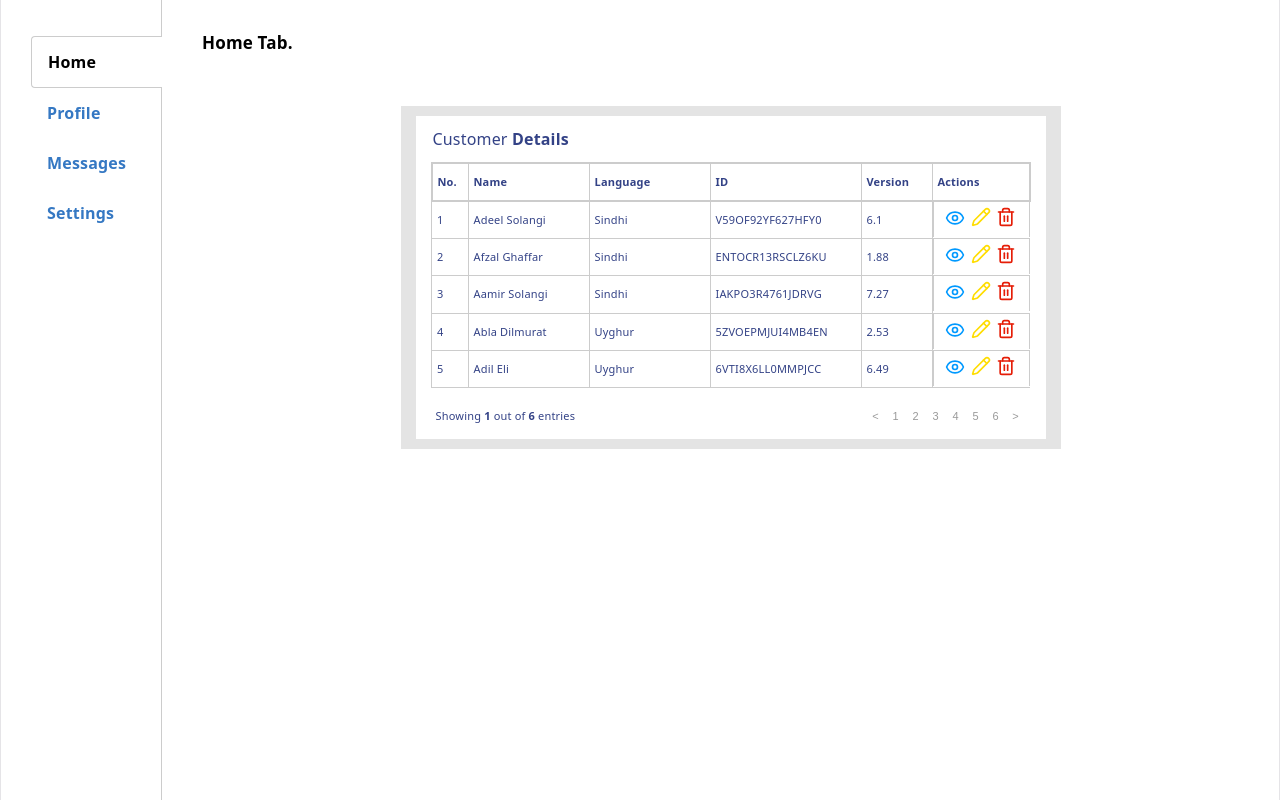
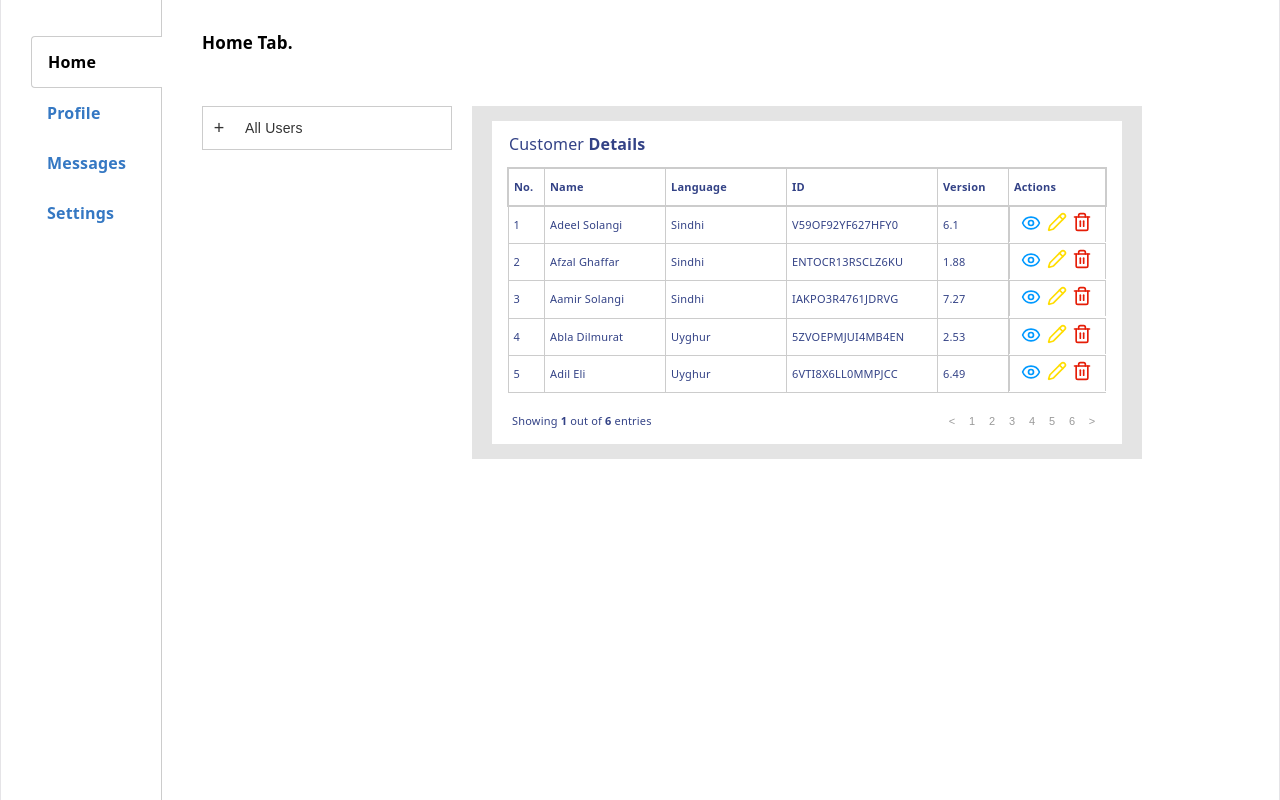
Before and after one commit to FatimahZahra30/edesk-task, a React (Vite) app in the folder my-react-app/: page / in a window 1280 px wide. Built offline with nearby package versions, Linux system fonts and the light colour scheme.

Commit message:
Add tree structure

```diff
--- a/my-react-app/src/components/DataTable.css
+++ b/my-react-app/src/components/DataTable.css
@@ -3,7 +3,7 @@
     width: 640px;
     max-width: 100%;
     background-color: rgb(228, 228, 228);
-    padding: 10px;
+    padding: 15px;
 }
 
 .table-container {
--- a/my-react-app/src/components/TabNavigation.css
+++ b/my-react-app/src/components/TabNavigation.css
@@ -54,3 +54,20 @@
   font-size: 17px;
   color: black;
 }
+
+.home-panel {
+    display: flex;
+    align-items: flex-start;
+    gap: 20px;
+    width: 100%;
+    min-width: 0;
+}
+
+.tree-section {
+    flex: 0 1 250px;
+    width: 250px;
+    min-width: 180px;
+    max-width: 250px;
+    min-height: 0;
+    box-sizing: border-box;
+}
--- a/my-react-app/src/components/TabNavigation.jsx
+++ b/my-react-app/src/components/TabNavigation.jsx
@@ -1,10 +1,33 @@
+
+import { useLayoutEffect, useRef, useState } from 'react';
 import { Tabs, Tab, TabPanel, TabList } from 'react-tabs';
 import 'react-tabs/style/react-tabs.css';
 import './TabNavigation.css';
 import DataTable from './DataTable';
 import ProfileForm from './ProfileForm';
+import TreeView from '../tree-view/TreeView';
 
 function TabNavigation() {
+  const tableRef = useRef(null);
+  const treeRef = useRef(null);
+
+  useLayoutEffect(() => {
+    const table = tableRef.current;
+    const tree = treeRef.current;
+
+    if (!table || !tree) return;
+
+    const updateTreeHeight = () => {
+      tree.style.height = `${table.offsetHeight + 40}px`;
+    };
+
+    const observer = new ResizeObserver(updateTreeHeight);
+    observer.observe(table);
+    updateTreeHeight();
+
+    return () => observer.disconnect();
+  }, []);
+
   return (
     <Tabs className="vertical-tabs">
       <TabList>
@@ -15,17 +38,22 @@ function TabNavigation() {
       </TabList>
 
       <TabPanel>
-            <div className='panel-header'>
-                Home Tab.
+        <div className="panel-header">Home Tab.</div>
+
+        <div className="home-panel">
+          <div className="tree-section" ref={treeRef}>
+            <TreeView />
           </div>
+
+          <div ref={tableRef}>
             <DataTable />
+          </div>
+        </div>
       </TabPanel>
 
       <TabPanel>
-            <div className='panel-header'>
-                Profile Tab.
-            </div>
-            <ProfileForm/>
+        <div className="panel-header">Profile Tab.</div>
+        <ProfileForm />
       </TabPanel>
 
       <TabPanel>
--- /dev/null
+++ b/my-react-app/src/tree-view/MenuItem.jsx
@@ -0,0 +1,40 @@
+import { useState } from "react";
+import MenuList from "./MenuList";
+
+function MenuItem({ item }) {
+  const [isOpen, setIsOpen] = useState(false);
+
+  const hasChildren = item.children && item.children.length > 0;
+
+  function handleToggle() {
+    setIsOpen(!isOpen);
+  }
+
+  return (
+    <li className="menu-item">
+      <div className="menu-item-row">
+        {hasChildren && (
+          <button
+            type="button"
+            className="tree-toggle"
+            onClick={handleToggle}
+            aria-expanded={isOpen}
+            aria-label={`${isOpen ? "Collapse" : "Expand"} ${item.label}`}
+          >
+            {isOpen ? "−" : "+"}
+          </button>
+        )}
+
+        <span className="menu-item-label">
+          {item.label}
+        </span>
+      </div>
+
+      {hasChildren && isOpen && (
+        <MenuList list={item.children} />
+      )}
+    </li>
+  );
+}
+
+export default MenuItem;
--- /dev/null
+++ b/my-react-app/src/tree-view/MenuList.jsx
@@ -0,0 +1,13 @@
+import MenuItem from "./MenuItem";
+
+function MenuList({ list }) {
+  return (
+    <ul className="menu-list">
+      {list.map(item => (
+        <MenuItem key={item.id} item={item} />
+      ))}
+    </ul>
+  );
+}
+
+export default MenuList;
--- /dev/null
+++ b/my-react-app/src/tree-view/TreeView.css
@@ -0,0 +1,78 @@
+.tree-view {
+    width: 100%;
+    height: calc(100% + 40px);
+    box-sizing: border-box;
+    overflow-y: auto;
+    overflow-x: hidden;
+
+    font-family: Arial, sans-serif;
+    font-size: 14px;
+    color: #333;
+}
+
+
+.menu-list {
+    list-style: none;
+    margin: 0;
+    padding: 0;
+}
+
+.menu-item {
+    margin: 0;
+    padding: 0;
+}
+
+/* Every row has the same full width */
+.menu-item-row {
+    display: flex;
+    align-items: stretch;
+    width: 100%;
+    min-height: 36px;
+    box-sizing: border-box;
+    border: 1px solid #ccc;
+    margin-bottom: -1px;
+    background-color: white;
+}
+
+/* Keep the toggle inside the box */
+.tree-toggle {
+    flex: 0 0 32px;
+    width: 32px;
+    padding: 0;
+    border: none;
+    background: transparent;
+    color: #333;
+    font-size: 18px;
+    cursor: pointer;
+}
+
+/* Indent nested controls, not the boxes */
+.menu-item > .menu-list .menu-item-row {
+    padding-left: 20px;
+}
+
+.tree-toggle:hover {
+    background-color: #f0f0f0;
+}
+
+.tree-toggle:focus-visible {
+    outline: 2px solid #64748b;
+    outline-offset: -2px;
+}
+
+.menu-item-label {
+    flex: 1;
+    min-width: 0;
+    padding: 8px 10px;
+    border: none;
+    background: transparent;
+    color: inherit;
+    font: inherit;
+    text-align: left;
+    overflow-wrap: anywhere;
+    cursor: pointer;
+}
+
+.menu-item-label:hover {
+    background-color: #f5f5f5;
+}
--- /dev/null
+++ b/my-react-app/src/tree-view/TreeView.jsx
@@ -0,0 +1,13 @@
+import treeData from "./treeData";
+import MenuList from "./MenuList";
+import "./TreeView.css";
+
+function TreeView() {
+  return (
+    <div className="tree-view">
+      <MenuList list={treeData} />
+    </div>
+  );
+}
+
+export default TreeView;
--- /dev/null
+++ b/my-react-app/src/tree-view/treeData.js
@@ -0,0 +1,26 @@
+
+import data from "../data.json";
+
+const usersByLanguage = Object.groupBy(
+  data,
+  data => data.language
+);
+
+const treeData = [
+  {
+    id: "all-users",
+    label: "All Users",
+    children: Object.entries(usersByLanguage).map(
+      ([language, languageUsers]) => ({
+        id: `language-${language}`,
+        label: `${language} (${languageUsers.length})`,
+        children: languageUsers.map(user => ({
+          id: user.id,
+          label: user.name
+        }))
+      })
+    )
+  }
+];
+
+export default treeData;
```
Lines whose indentation alone changed are shown as unchanged.
